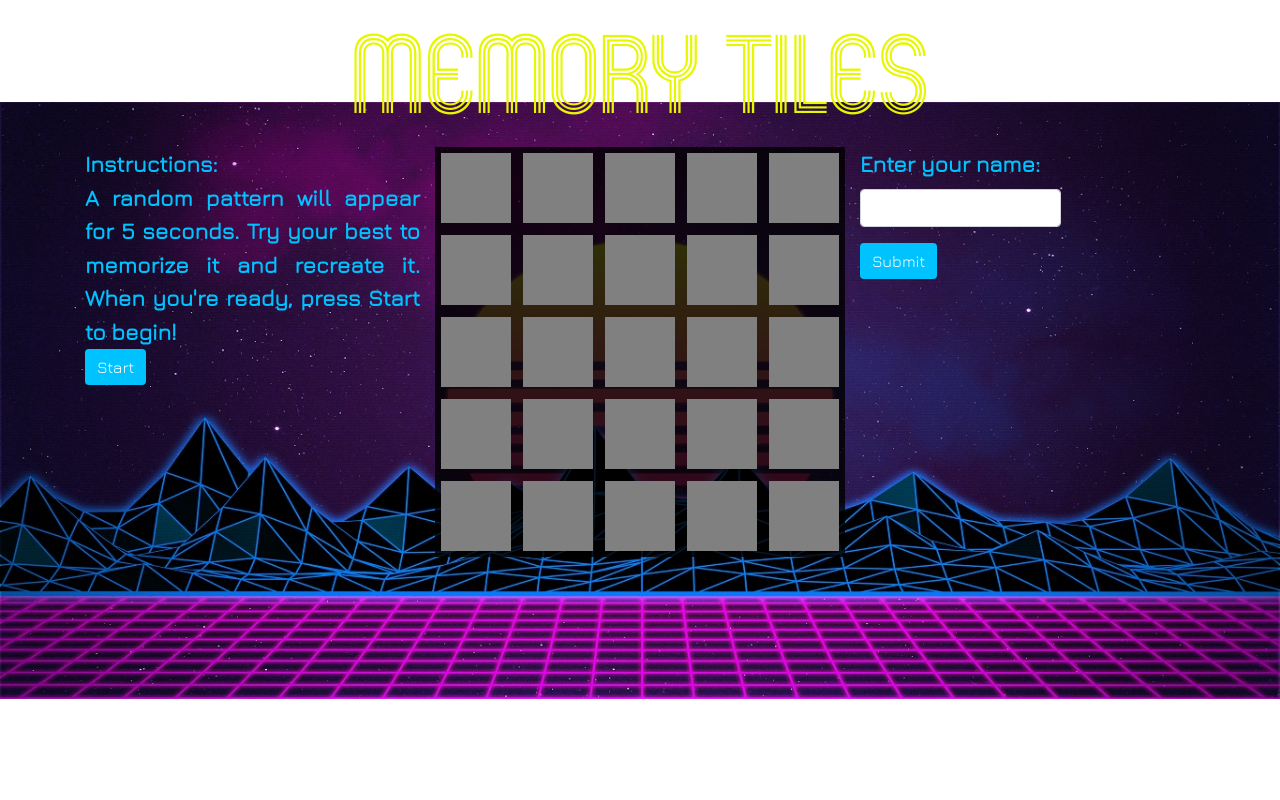
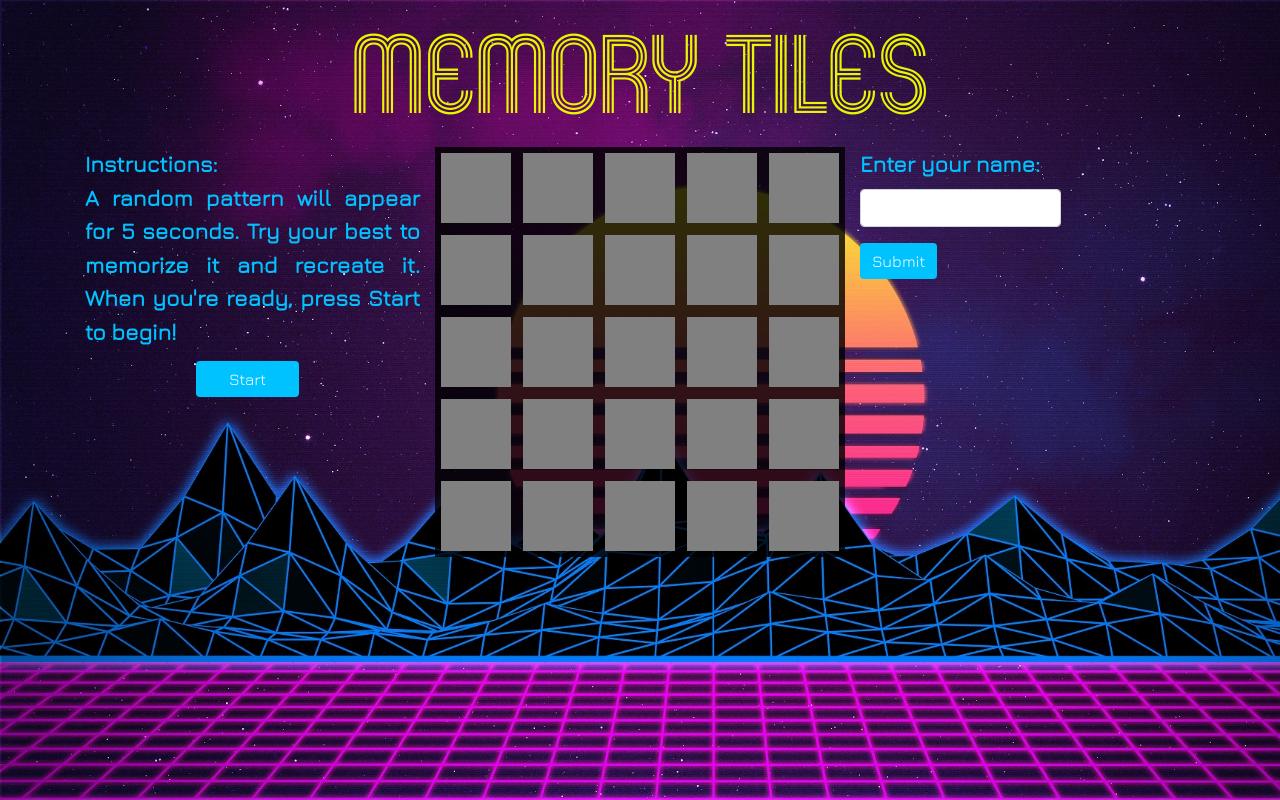
Before and after one commit to JCScalabre/BitGames, a React (Create React App) app in the folder client/: page /memorytiles in a window 1280 px wide. Built offline with nearby package versions, Linux system fonts and the light colour scheme; the HTML template or start-up script is replaced by a standard one; a web font is replaced by a local one.

Commit message:
included build

```diff
--- a/client/src/App.css
+++ b/client/src/App.css
@@ -1,6 +1,6 @@
 body {
-	background: url("images/bgstretched.jpg") no-repeat center center fixed;
-	background-size: contain;
+	background: url("images/bg1080.jpg") no-repeat fixed;
+	background-size: cover;
 }
 
 @font-face {
--- a/client/src/components/MemoryTiles/MemoryTiles.js
+++ b/client/src/components/MemoryTiles/MemoryTiles.js
@@ -129,6 +129,7 @@ class MemoryTiles extends Component {
 							Try your best to memorize it and recreate it. When you're
 							ready, press Start to begin!
 						</div>
+						<div className="row justify-content-md-center">
 						<button
 							id="start"
 							className="btn btn-success"
@@ -136,6 +137,7 @@ class MemoryTiles extends Component {
 						>
 							Start
 						</button>
+						</div>
 					</div>
 					<div className="col-md-auto">
 						<div>
--- a/client/src/pages/MemoryTilesPage/MemoryTilesPage.css
+++ b/client/src/pages/MemoryTilesPage/MemoryTilesPage.css
@@ -58,10 +58,14 @@
 }
 
 #start, #submit {
-	margin: 0 auto;
 	background-color: #00c2ff;
 	border: solid grey 0px;
 	font-family: 'Jura', sans-serif;
+}
+
+#start {
+	margin-top: 12px;
+	width: 8%;
 }
 
 .col-6, .col-3 {
```
Also changed, not shown: 11 other files (tests, documents, lock files or other folders).
